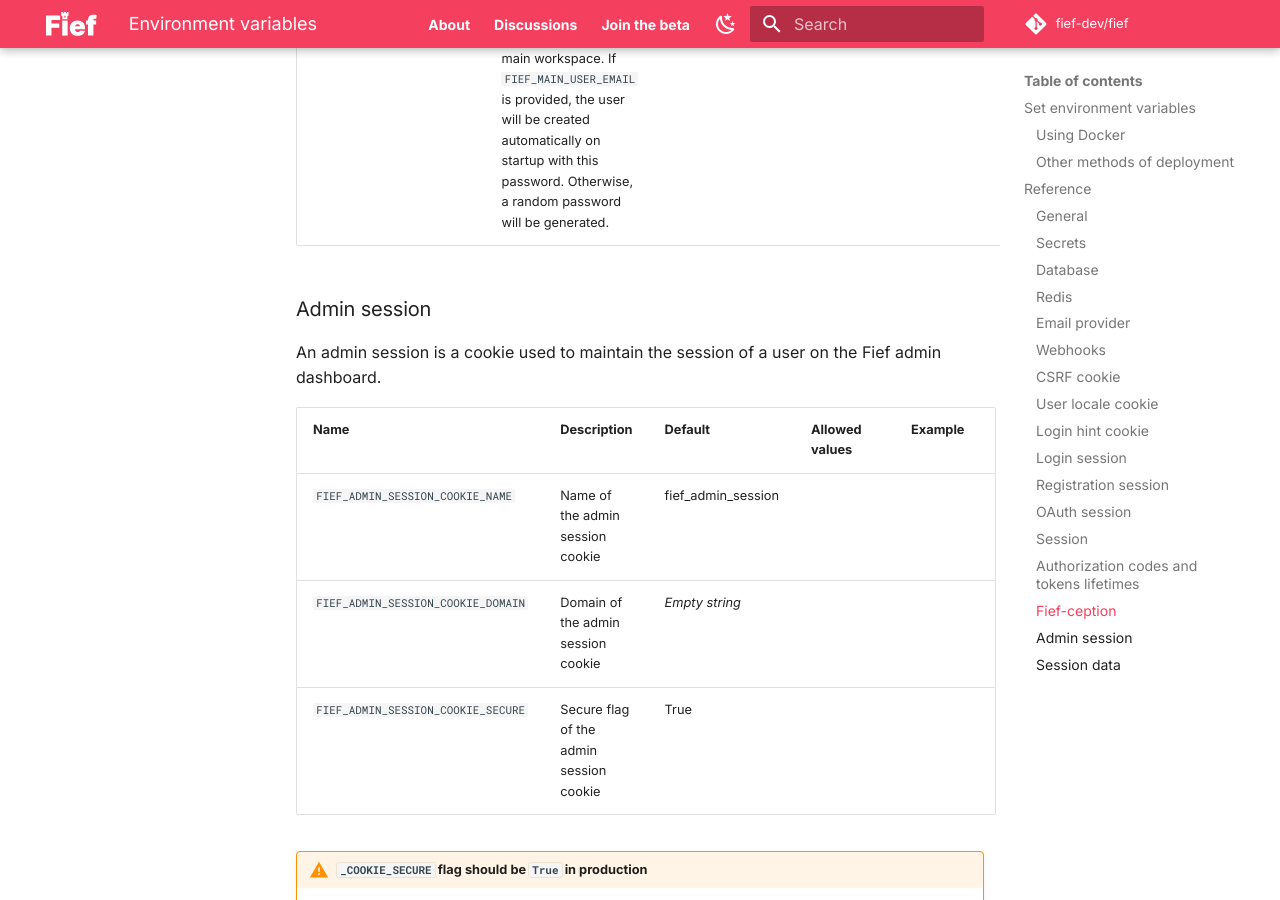
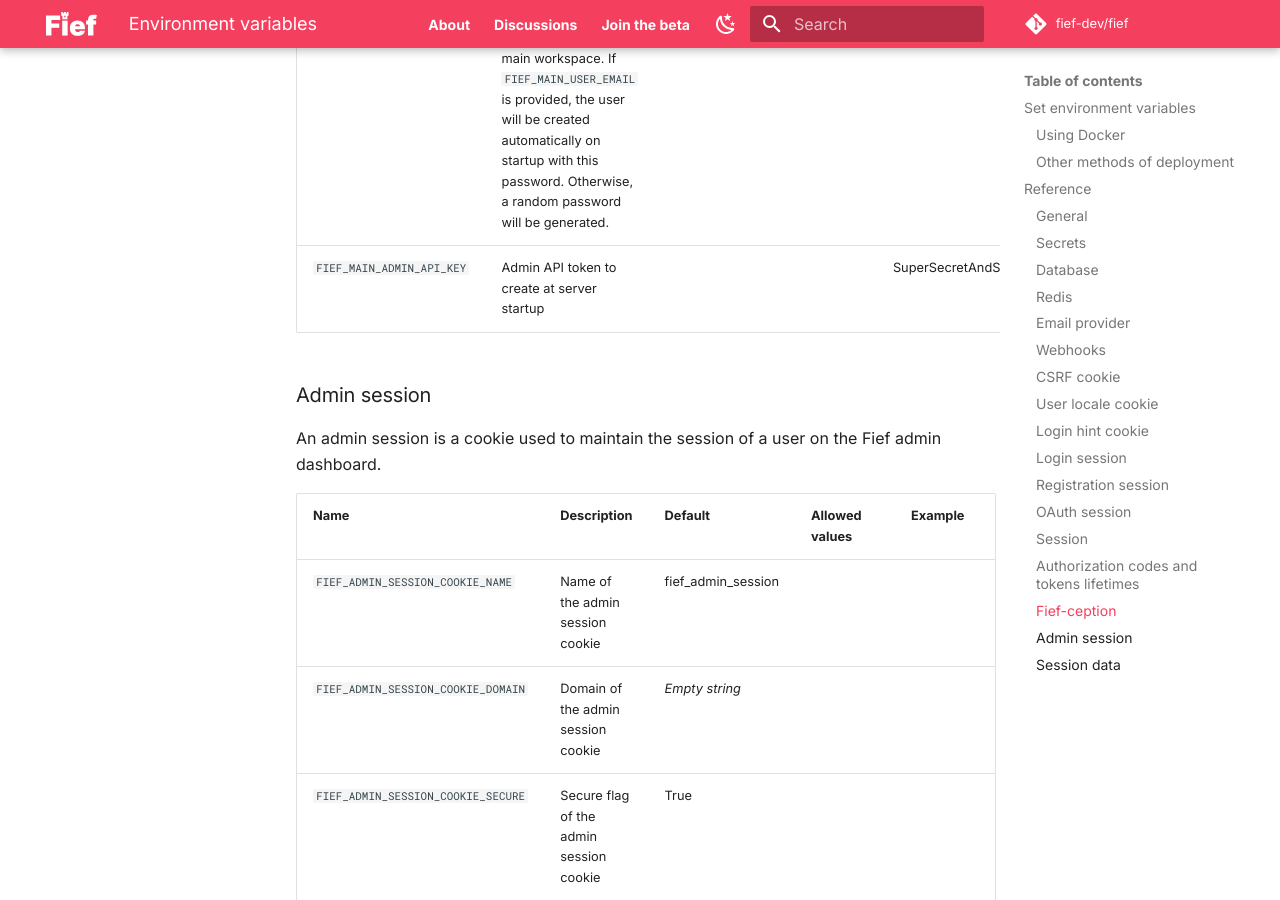
Before and after one commit to fief-dev/docs, an MkDocs documentation site: the page built from docs/self-hosting/environment-variables.md, in a window 1280 px wide and 900 px high, scrolled down 13062 px. Built offline with MkDocs 1.6.1 and Material for MkDocs 9.7.7, drawn with Linux system fonts in a browser that asks for light colours; comment, search, counter and statistics services are not loaded.

Commit message:
Add FIEF_MAIN_ADMIN_API_KEY environment variable

```diff
--- a/docs/self-hosting/environment-variables.md
+++ b/docs/self-hosting/environment-variables.md
@@ -250,6 +250,7 @@ The variables below are here to configure the Fief server with a proper Fief cli
 | `FIEF_ENCRYPTION_KEY`     | Optional RSA key used to encrypt the JWT tokens                                                                                                                                                                       |                |                |                              |
 | `FIEF_MAIN_USER_EMAIL`    | Email address of the first admin user in your main workspace. If provided, the user will be created automatically on startup.                                                                                         |                |                | anne@bretagne.duchy          |
 | `FIEF_MAIN_USER_PASSWORD` | Password of the first admin user in your main workspace. If `FIEF_MAIN_USER_EMAIL` is provided, the user will be created automatically on startup with this password. Otherwise, a random password will be generated. |                |                | SuperSecretAndStrongPassword |
+| `FIEF_MAIN_ADMIN_API_KEY` | Admin API token to create at server startup                                                                                                                                                                           |                |                | SuperSecretAndStrongToken    |
 
 ### Admin session
 
```
